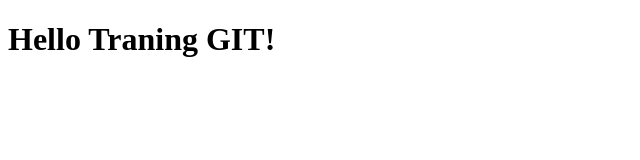
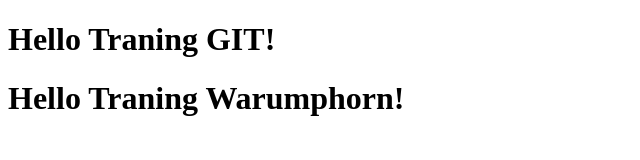
Before and after one commit to chanthanaaort/Trainning, a plain HTML site: page index.html in a window 1280 px wide. Shown: the whole page, without its empty margins (0-640 px from the left). Drawn offline with Linux system fonts and the light colour scheme.

Commit message:
Update index.html

```diff
--- a/index.html
+++ b/index.html
@@ -8,6 +8,7 @@
 <body>
 
     <h1>Hello Traning GIT!</h1>
+    <h1>Hello Traning Warumphorn!</h1>
 
 </body>
 </html>
```
